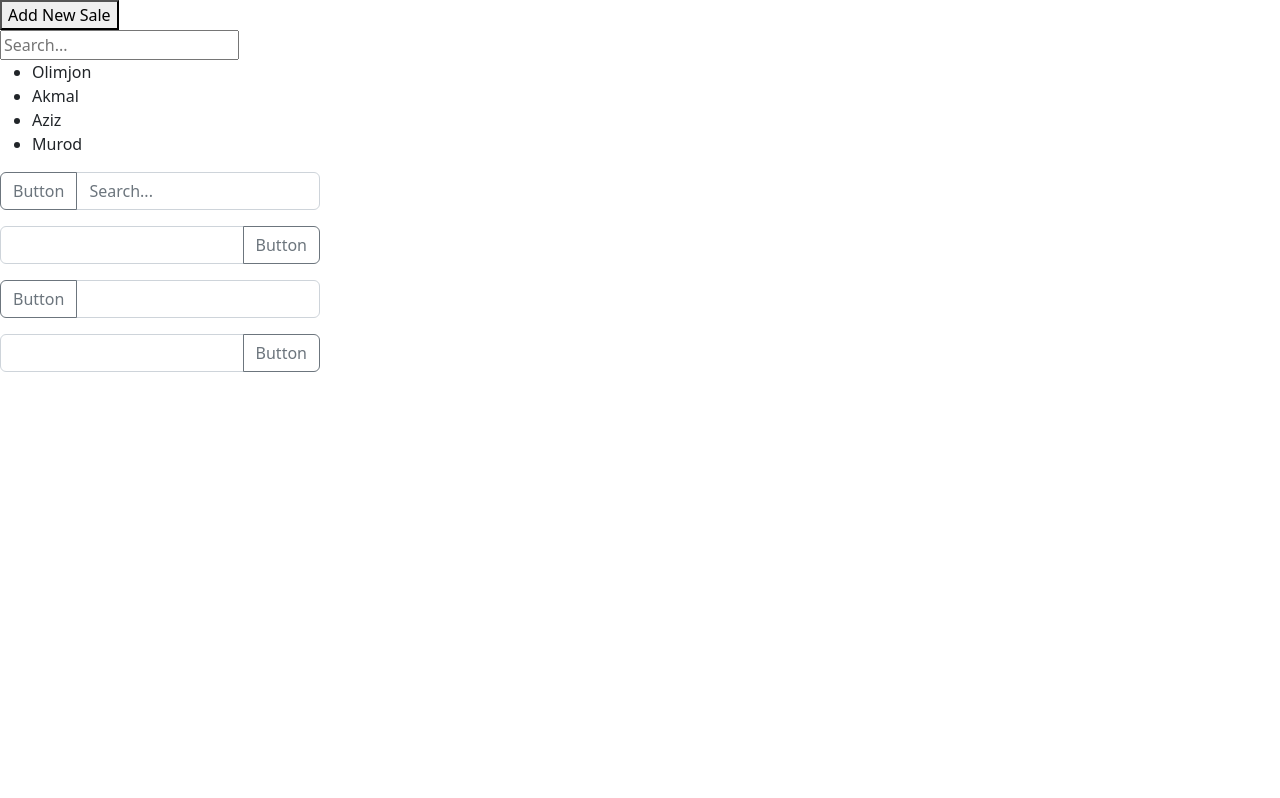
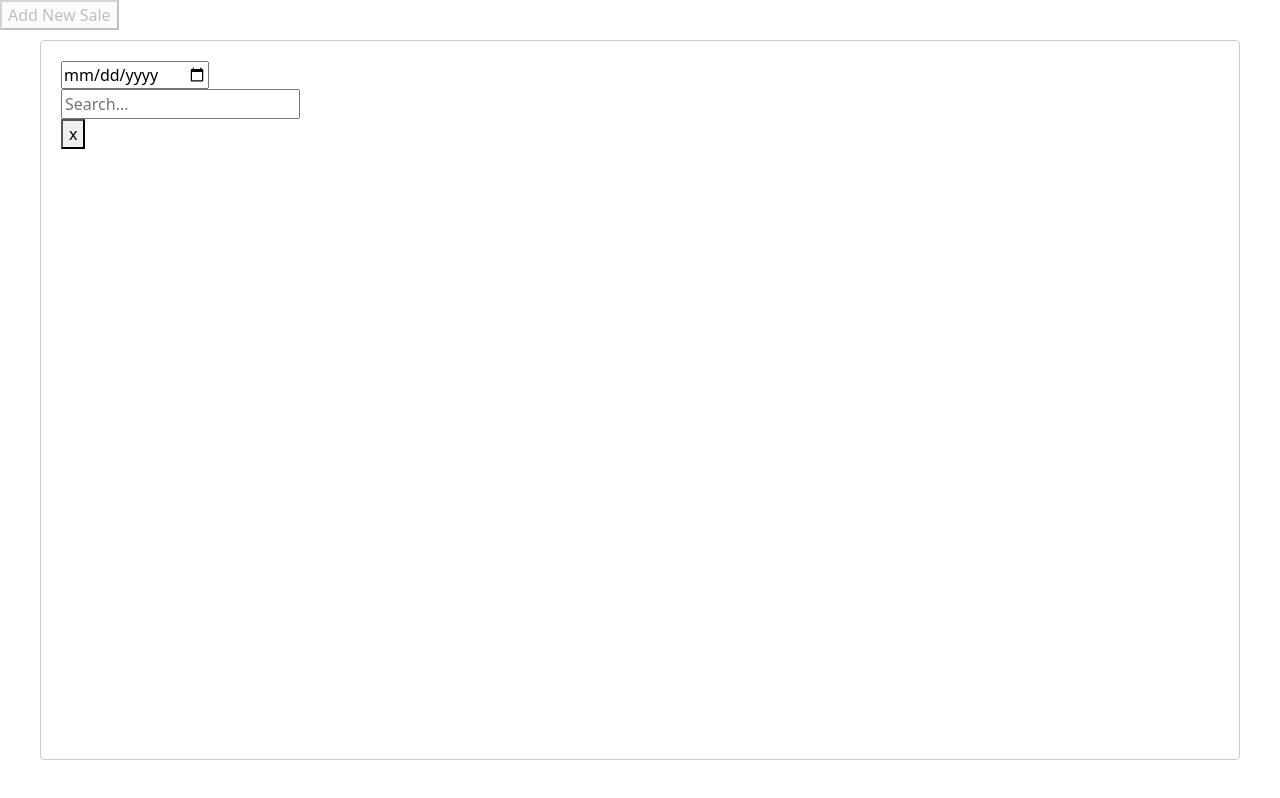
Before and after one commit to abdullokhkhazratkulov/Form_Sale, a React (Create React App) app: page / in a window 1280 px wide. Both pictures are taken after a click on the button "Add New Sale". Built offline with nearby package versions, Linux system fonts and the light colour scheme.

Commit message:
add date

```diff
--- a/package.json
+++ b/package.json
@@ -7,8 +7,10 @@
     "@testing-library/react": "^13.4.0",
     "@testing-library/user-event": "^13.5.0",
     "bootstrap": "^5.2.2",
+    "moment": "^2.29.4",
     "react": "^18.2.0",
     "react-dom": "^18.2.0",
+    "react-modal": "^3.16.1",
     "react-scripts": "5.0.1",
     "web-vitals": "^2.1.4"
   },
--- a/src/components/NewSale/NewSale.jsx
+++ b/src/components/NewSale/NewSale.jsx
@@ -1,52 +1,25 @@
+import Modal from 'react-modal';
 import React, {useState} from 'react'
-import productData from '../../data/data'
+import Employee from './inputs/Employee';
+import Date from './inputs/Date';
 
 const NewSale = () => {
-    const [query, setQuery] = useState("");
-    const [active, setActive] = useState(false);
+    const [modalIsOpen, setIsOpen] = useState(false);
+
+    const openModal = () => {
+        setIsOpen(true);
+    }
+    const closeModal = () => {
+        setIsOpen(false);
+    }
   return (
     <div className="new_sale">
-        <button onClick={() => setActive(!active)}> Add New Sale</button>
-        <div className={active ? 'd-block' : 'd-none'} >
-            <div>
-                <input
-                className="search"
-                placeholder="Search..."
-                onChange={(e) => setQuery(e.target.value.toUpperCase())}
-                />
-                <ul className="list">
-                        {productData.filter((asd) =>
-                    asd.employeeName.toUpperCase().includes(query)
-                    ).map((product) => (
-                    <li className="listItem" key={product.id}>
-                        {product.employeeName}
-                    </li>
-                    ))}
-                </ul>
-            </div>
-            <div className="forms d-flex flex-column">
-                <div class="input-group mb-3 w-25">
-                <button class="btn btn-outline-secondary" type="button" id="button-addon1">Button</button>
-                <input className="search"
-                    placeholder="Search..."
-                    onChange={(e) => setQuery(e.target.value.toUpperCase())} type="text" class="form-control" aria-label="Example text with button addon" aria-describedby="button-addon1" />
-                </div>
-                <div class="input-group mb-3 w-25">
-                <input type="text" class="form-control" aria-label="Recipient's username" aria-describedby="button-addon2" />
-                <button class="btn btn-outline-secondary" type="button" id="button-addon2">Button</button>
-                </div>
-
-                <div class="input-group mb-3 w-25">
-                <button class="btn btn-outline-secondary" type="button">Button</button>
-                <input type="text" class="form-control" aria-label="Example text with two button addons" />
-                </div>
-
-                <div class="input-group w-25">
-                <input type="text" class="form-control"  aria-label="Recipient's username with two button addons" />
-                <button class="btn btn-outline-secondary" type="button">Button</button>
-                </div>
-            </div>
-        </div>
+        <button onClick={openModal}> Add New Sale</button>
+        <Modal isOpen={modalIsOpen} ariaHideApp={true}>
+            <Date />
+            <Employee />
+            <button onClick={closeModal}>x</button>
+        </Modal>
     </div>
   )
 }
--- /dev/null
+++ b/src/components/NewSale/inputs/Date.jsx
@@ -0,0 +1,12 @@
+import React from 'react'
+import Moment from 'moment'
+
+const Date = () => {
+  return (
+    <div className="currentDate">
+        <input type="date" min="02-11-2022"/>
+    </div>
+  )
+}
+
+export default Date
--- /dev/null
+++ b/src/components/NewSale/inputs/Employee.jsx
@@ -0,0 +1,44 @@
+import React, {useState} from 'react'
+import productData from '../../../data/data'
+
+const Employee = () => {
+    const [value, setValue] = useState("");
+    const onChange = (event) => {
+        setValue(event.target.value);
+    };
+    const onSearch = (searchTerm) => {
+        setValue(searchTerm);
+    };
+  return (
+    <div className="employee">
+        <input
+            className="search"
+            placeholder="Search..."
+            value={value} onChange={onChange}
+            />
+            <div className="dropdown">
+                {productData
+                    .filter((product) => {
+                    const searchTerm = value.toLowerCase();
+                    const employeeName = product.employeeName.toLowerCase();
+                    return (
+                        searchTerm &&
+                        employeeName.startsWith(searchTerm) &&
+                        employeeName !== searchTerm
+                    );
+                    })
+                    .map((product) => (
+                    <div
+                        onClick={() => onSearch(product.employeeName)}
+                        className="dropdown-row"
+                        key={product.employeeName}
+                    >
+                        {product.employeeName}
+                    </div>
+                ))}
+            </div>
+    </div>
+  )
+}
+
+export default Employee
```
Also changed, not shown: 1 other file (tests, documents, lock files or other folders).
